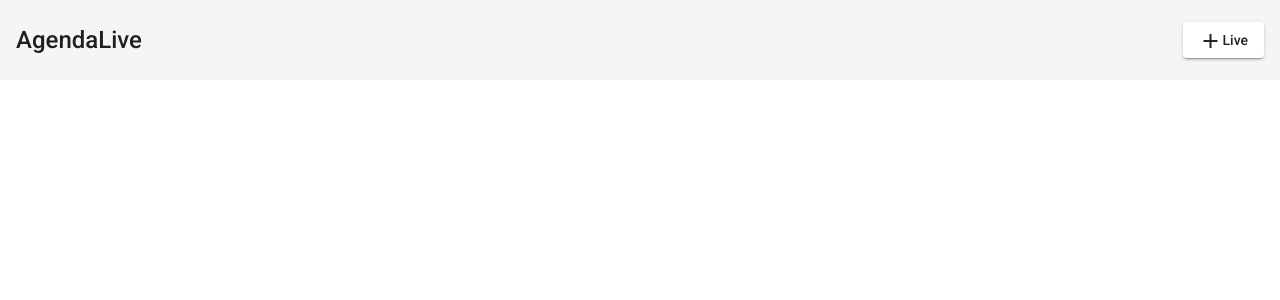
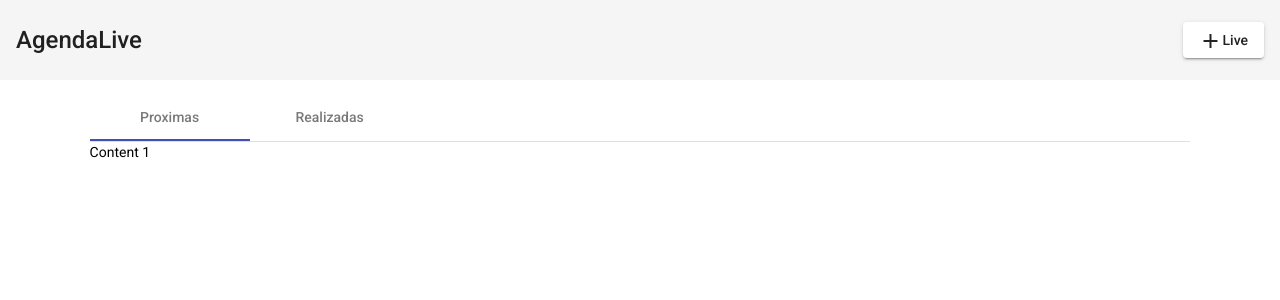
Before and after one commit to juliocesargoncalves/agendaLiveAngular, an Angular app: page / in a window 1280 px wide. Shown: the top 300 px of the page. Built offline with nearby package versions, Linux system fonts and the light colour scheme.

Commit message:
Componete list

```diff
--- a/src/app/views/home/home.component.html
+++ b/src/app/views/home/home.component.html
@@ -5,3 +5,7 @@
         <button mat-raised-button><mat-icon>add</mat-icon>Live</button>
     </mat-toolbar-row>
 </mat-toolbar>
+
+<app-live-list>
+
+</app-live-list>
--- /dev/null
+++ b/src/app/views/home/live-list/live-list.component.css
@@ -0,0 +1,4 @@
+.space{
+    margin-top: 13px;
+    padding: 0 7% ;
+}
--- /dev/null
+++ b/src/app/views/home/live-list/live-list.component.html
@@ -0,0 +1,5 @@
+<mat-tab-group mat-align-tabs="start" class="space">
+    <mat-tab label="Proximas">Content 1</mat-tab>
+    <mat-tab label="Realizadas">Content 2</mat-tab>
+
+  </mat-tab-group>
--- /dev/null
+++ b/src/app/views/home/live-list/live-list.component.ts
@@ -0,0 +1,15 @@
+import { Component, OnInit } from '@angular/core';
+
+@Component({
+  selector: 'app-live-list',
+  templateUrl: './live-list.component.html',
+  styleUrls: ['./live-list.component.css']
+})
+export class LiveListComponent implements OnInit {
+
+  constructor() { }
+
+  ngOnInit(): void {
+  }
+
+}
```
Also changed, not shown: src/app/app.module.ts (+6 -2 lines).
